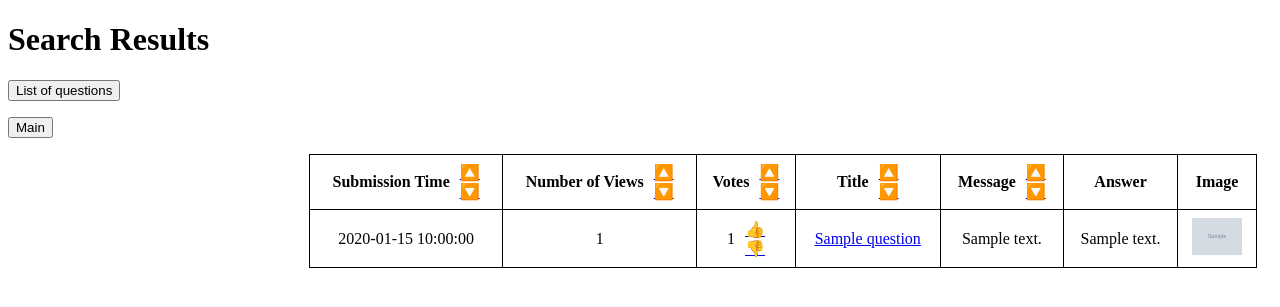
After one commit to nikolawierzbowska/Askmate3, a Flask app: template templates/search.html in a window 1280 px wide. The commit adds this page. Shown: the top 307 px of the page. Run offline with Flask 3, Linux system fonts and the light colour scheme; the template is opened without the code that fills it: most values are stand-ins (such as "Sample title", 1, 10 or a date in 2020); grey boxes marked "Sample" are stand-in pictures.

Commit message:
added new func. get_questions_by_search_phrase in data_manager.py, added new route search in server.py, new template search.html, added search box on main.html

```diff
--- a/connection.py
+++ b/connection.py
@@ -1,4 +1,3 @@
-import csv
 import os
 
 import psycopg2
--- a/server.py
+++ b/server.py
@@ -1,8 +1,6 @@
 import flask
 from flask import Flask
 import data_manager
-import util
-import os
 
 
 app = Flask(__name__)
@@ -10,10 +8,9 @@ app = Flask(__name__)
 
 @app.route('/')
 def main_page():
-    return flask.redirect("/list")
+    return flask.render_template("main.html")
 
 
-# TODO domyślny order by, psuje się przy wracaniu z question
 @app.route('/list')
 def list_questions():
     order_by = flask.request.args.get('order_by')
@@ -40,10 +37,7 @@ def add_question():
         title = flask.request.form['title']
         message = flask.request.form['message']
         image_file = flask.request.files['image']
-        image_path = None
-        if 'image' in flask.request.files and image_file.filename != '':
-            image_path = util.save_image_dm(image_file)
-        new_question_id = data_manager.add_question_dm({'title': title, 'message': message, 'image': image_path})
+        new_question_id = data_manager.add_question_dm(title, message, image_file)
         return flask.redirect(f'/question/{new_question_id}')
     else:
         return flask.render_template('add_question.html')
@@ -54,10 +48,7 @@ def add_answer(question_id):
     if flask.request.method == 'POST':
         message = flask.request.form['message']
         image_file = flask.request.files['image']
-        image_path = None
-        if 'image' in flask.request.files and image_file.filename != '':
-            image_path = util.save_image_dm(image_file)
-        data_manager.add_answer_dm({'message': message, 'question_id': question_id, 'image': image_path})
+        data_manager.add_answer_dm(message, question_id, image_file)
         return flask.redirect(f'/question/{question_id}')
     elif flask.request.method == 'GET':
         return flask.render_template('add_answer.html', question_id=question_id)
@@ -130,5 +121,15 @@ def vote_down_answers(answer_id):
     return flask.redirect(f'/question/{question_id}')
 
 
+@app.route('/search')
+def search():
+    search_phrase = flask.request.args.get('q')
+    if search_phrase:
+        questions = data_manager.get_questions_by_search_phrase(search_phrase)
+        return flask.render_template('search.html', questions=questions)
+    else:
+        return flask.redirect('/')
+
+
 if __name__ == "__main__":
     app.run()
--- /dev/null
+++ b/templates/search.html
@@ -0,0 +1,160 @@
+<!DOCTYPE html>
+<html lang="en">
+<head>
+    <title>Search List</title>
+</head>
+
+<style>
+        table {
+            border-collapse: collapse;
+            width: 75%;
+            margin-right: 15px;
+            margin-left: auto;
+            margin-bottom: 50px;
+    }
+
+    th, td {
+        position: relative;
+        border: 1px solid black;
+        padding: 8px;
+        text-align: center;
+        align-items: center;
+    }
+
+    .header-cell {
+        display: flex;
+        align-items: center;
+        justify-content: center;
+    }
+
+    .sort-arrow {
+        display: flex;
+        align-items: center;
+        justify-content: center;
+        flex-direction: column;
+        margin-left: 5px;
+    }
+
+    .sort-arrow a {
+        margin-left: 5px;
+    }
+
+    .vote {
+        display: flex;
+        align-items: center;
+        justify-content: center;
+    }
+
+    .thumb {
+        display: flex;
+        align-items: center;
+        justify-content: center;
+        flex-direction: column;
+        margin-left: 5px;
+
+    }
+
+    .thumb a {
+        margin-left: 5px;
+    }
+
+</style>
+
+<body>
+    <h1>Search Results</h1>
+    <p>
+        <a href="/list?order_by=submission_time&order_direction=desc">
+            <button>List of questions</button>
+        </a>
+    </p>
+    <p>
+        <a href="/">
+            <button>Main</button>
+        </a>
+    </p>
+
+    <table>
+        <thead>
+         <tr>
+                <th>
+                    <div class="header-cell">
+                        Submission Time
+                        <div class="sort-arrow">
+                            <a href="/list?order_by=submission_time&order_direction=asc">&#128316;</a>
+                            <a href="/list?order_by=submission_time&order_direction=desc">&#128317;</a>
+                        </div>
+                    </div>
+                </th>
+                <th>
+                    <div class="header-cell">
+                        Number of Views
+                        <div class="sort-arrow">
+                            <a href="/list?order_by=view_number&order_direction=asc">&#128316;</a>
+                            <a href="/list?order_by=view_number&order_direction=desc">&#128317;</a>
+                        </div>
+                    </div>
+                </th>
+                <th>
+                    <div class="header-cell">
+                        Votes
+                        <div class="sort-arrow">
+                            <a href="/list?order_by=vote_number&order_direction=asc">&#128316;</a>
+                            <a href="/list?order_by=vote_number&order_direction=desc">&#128317;</a>
+                        </div>
+                    </div>
+                </th>
+                <th>
+                    <div class="header-cell">
+                        Title
+                        <div class="sort-arrow">
+                            <a href="/list?order_by=title&order_direction=asc">&#128316;</a>
+                            <a href="/list?order_by=title&order_direction=desc">&#128317;</a>
+                        </div>
+                    </div>
+                </th>
+                <th>
+                    <div class="header-cell">
+                        Message
+                        <div class="sort-arrow">
+                            <a href="/list?order_by=message&order_direction=asc">&#128316;</a>
+                            <a href="/list?order_by=message&order_direction=desc">&#128317;</a>
+                        </div>
+                    </div>
+                </th>
+                <th>Answer</th>
+                <th>Image</th>
+            </tr>
+        </thead>
+
+        <tbody>
+            {% for question in questions %}
+            <tr>
+                <td>{{ question['submission_time'] }}</td>
+                <td>{{ question['view_number'] }}</td>
+                <td>
+                    <div class="vote">
+                        {{ question['vote_number'] }}
+                        <div class="thumb">
+                            <a href="/question/{{question['id']}}/vote_up">&#x1F44D;</a>
+                            <a href="/question/{{question['id']}}/vote_down">&#x1F44E;</a>
+                        </div>
+                    </div>
+                </td>
+                <td><a href="/question/{{ question['id'] }}">{{ question['title'] }}</a></td>
+                <td>{{ question['message'] }}</td>
+                <td>
+                    {% for answer in question['answers'] %}
+                        {{ answer }}<br>
+                    {% endfor %}
+                </td>
+                <td>
+                    {% if question['image'] %}
+                        <img src="{{ question['image'] }}" alt="Question Image" style="max-width: 50px;">
+                    {% endif %}
+                </td>
+            </tr>
+            {% endfor %}
+        </tbody>
+    </table>
+</body>
+</html>
```
Also changed, not shown: data_manager.py (+99 -56 lines), templates/main.html (+7 -0 lines), util.py (+1 -6 lines).
